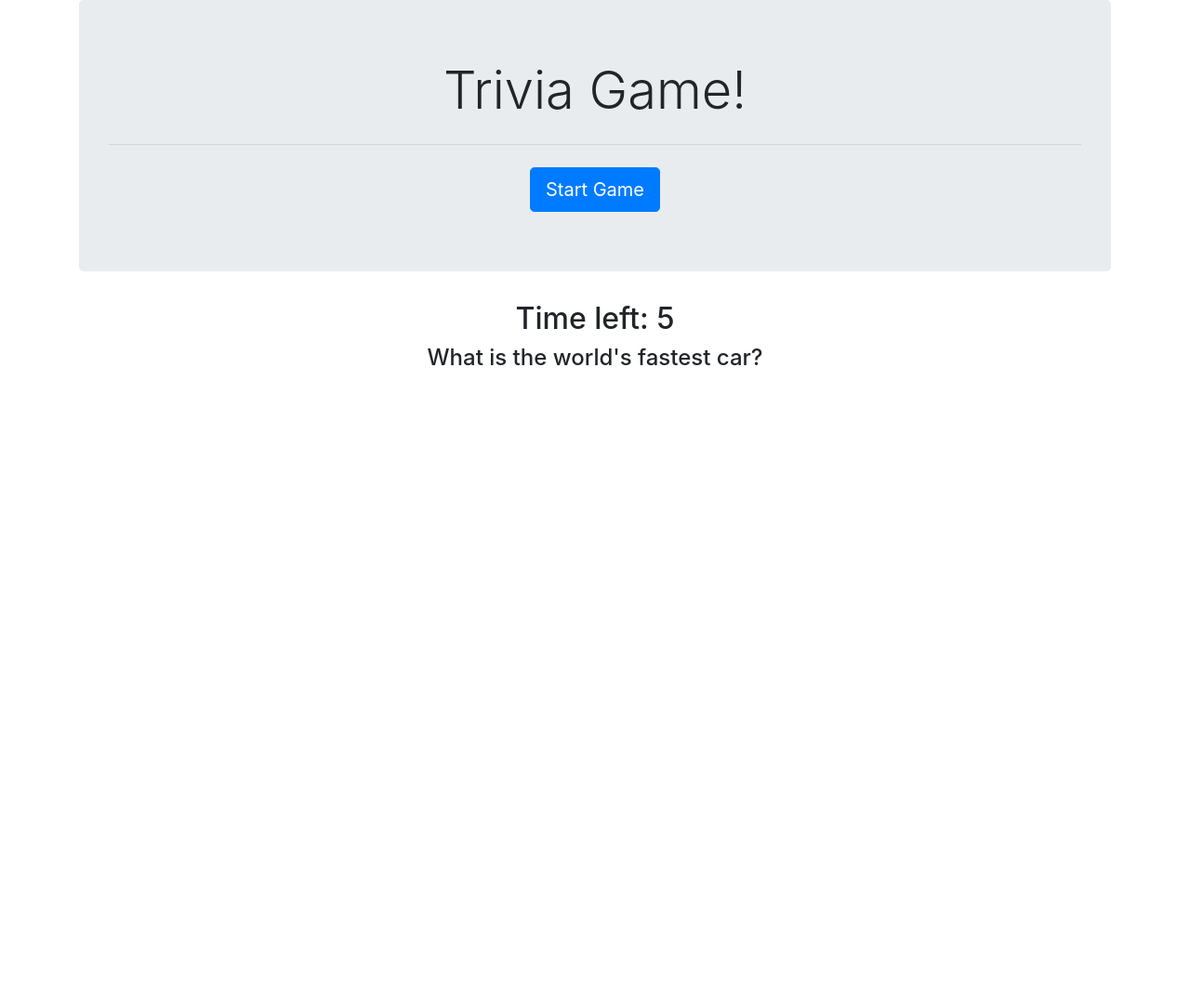
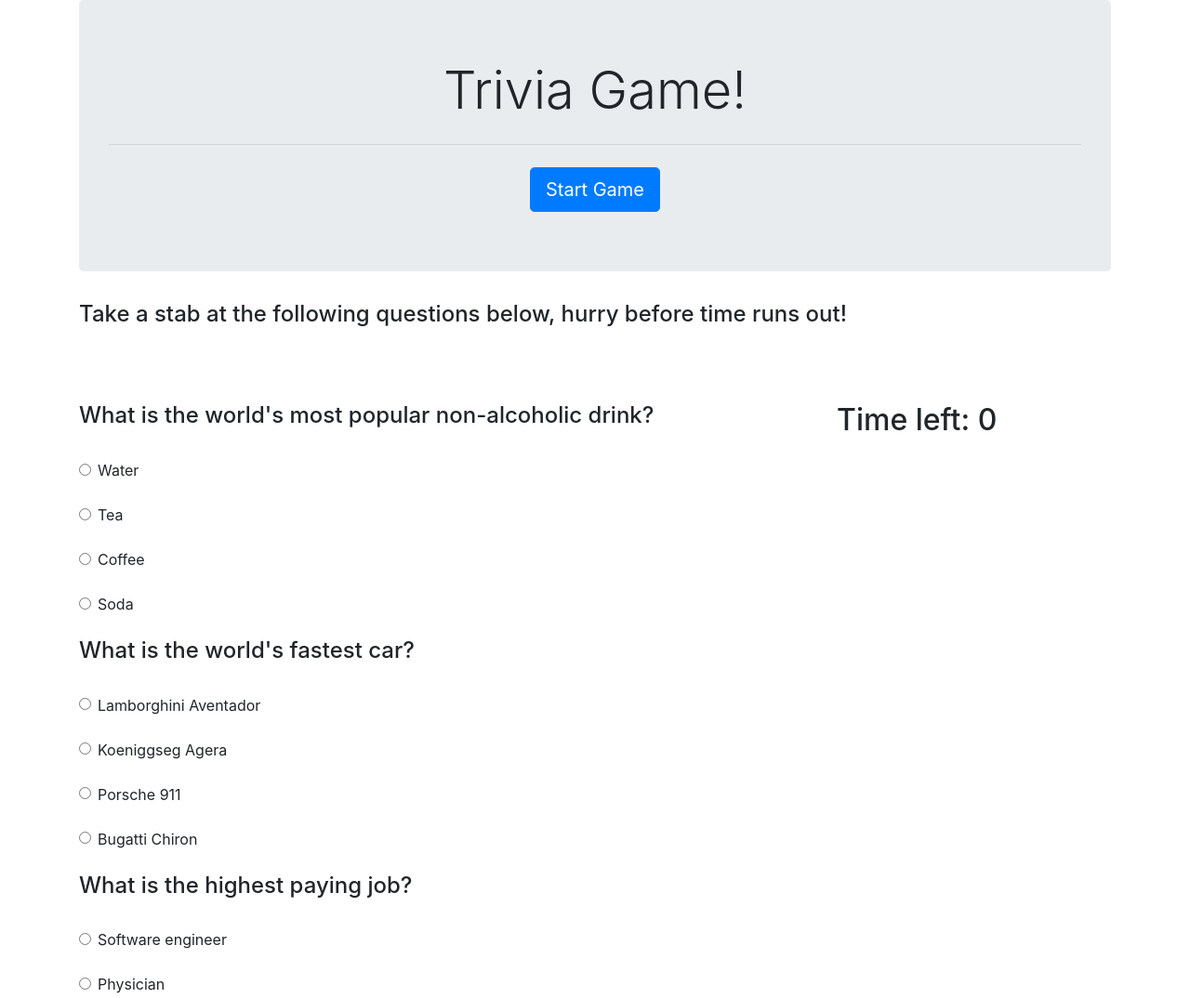
Before and after one commit to tangchristina/TriviaGame, a plain HTML site: page index.html in a window 1280 px wide. Shown: the top 1074 px of the page at 93% size. Before the commit the page ends 800 px from the top, so only its background shows below. Drawn offline with nearby package versions, Linux system fonts and the light colour scheme.

Commit message:
switching to multiple choice version instead

```diff
--- a/assets/css/style.css
+++ b/assets/css/style.css
@@ -1,5 +1,4 @@
-.choice {
-    border:1px solid black;
-    padding: 10px;
-    cursor:pointer;
+#time {
+    position:fixed;
+    left: 900px;
 }
--- a/assets/javascript/app.js
+++ b/assets/javascript/app.js
@@ -24,8 +24,8 @@ var triviaQuestions = [
 //initial values
 var counter = 30;
 var currentQuestion = 0;
-var score = 0;
-var losses = 0;
+var correct = 0;
+var incorrect = 0;
 var timer;
 
 //function that goes to the next question
@@ -40,7 +40,7 @@ function nextQuestion () {
     }
 }
 
-//function that stops the timer and goes to the next question
+//function that stops the timer and goes to the results page
 function timesUp() {
     clearInterval(timer);
     losses++;
@@ -71,11 +71,9 @@ function displayQuestion() {
 
 //displays the timer
     $("#time").html("Time left: " + counter);
-//displays the question
-    $("#game").html("<h4>" + question + "</h4>");
 
 }
-//access the possible choices from the trivia questions array
+//function thst displays the question and choices
 function displayChoices() {
 
 
@@ -86,12 +84,16 @@ function displayChoices() {
         var choiceThree = triviaQuestions[i].choices[2];
         var choiceFour = triviaQuestions[i].choices[3];
 
-        $("game").html("<h4>" + choiceOne + "</h4>");
-        $("game").html("<h4>" + choiceTwo + "</h4>");
-        $("game").html("<h4>" + choiceThree + "</h4>");
-        $("game").html("<h4>" + choiceFour + "</h4>");
-        console.log(choiceOne);
+        var questionBox = $("#question-box");
+
+        questionBox.append("<h4>" + triviaQuestions[i].question + "</h4> <br>");
+
+        $("#question-box").append('<div class="form-check"><input class="form-check-input" type="radio" name="radio-group'+i+'" id="radio'+i+'"><label class="form-check-label" id="radio'+i+'label" for="radio'+i+'">' + choiceOne + '</label></div> <br>');
+        $("#question-box").append('<div class="form-check"><input class="form-check-input" type="radio" name="radio-group'+i+'" id="radio'+i+'"><label class="form-check-label" id="radio'+i+'label" for="radio'+i+'">' + choiceTwo + '</label></div> <br>');
+        $("#question-box").append('<div class="form-check"><input class="form-check-input" type="radio" name="radio-group'+i+'" id="radio'+i+'"><label class="form-check-label" id="radio'+i+'label" for="radio'+i+'">' + choiceThree + '</label></div> <br>');
+        $("#question-box").append('<div class="form-check"><input class="form-check-input" type="radio" name="radio-group'+i+'" id="radio'+i+'"><label class="form-check-label" id="radio'+i+'label" for="radio'+i+'">' + choiceFour + '</label></div> <br>');
     }
+
 
 
 
@@ -102,6 +104,7 @@ displayChoices();
 
 //jquery click events
 
-$(document).on("click", ".choice", function() {
-console.log("yeeee");
-});
+function checkChoices() {
+    var correctAnswer;
+    var userChoice;
+}
--- a/index.html
+++ b/index.html
@@ -15,10 +15,13 @@
                 <h1 class="display-4">Trivia Game!</h1>
                 <hr class="my-4">
                 <button id= "start" class="btn btn-primary btn-lg">Start Game</button>
-              </div>
+
+        </div>
+        <h4>Take a stab at the following questions below, hurry before time runs out!</h4>
+        <br><br><br>
         <h2 id="time" style=text-align:center;></h2>
-        <div id="game" style=text-align:center;></div>
-
+        <div id = "question-box">
+        </div>
 
 
     </div>
```
